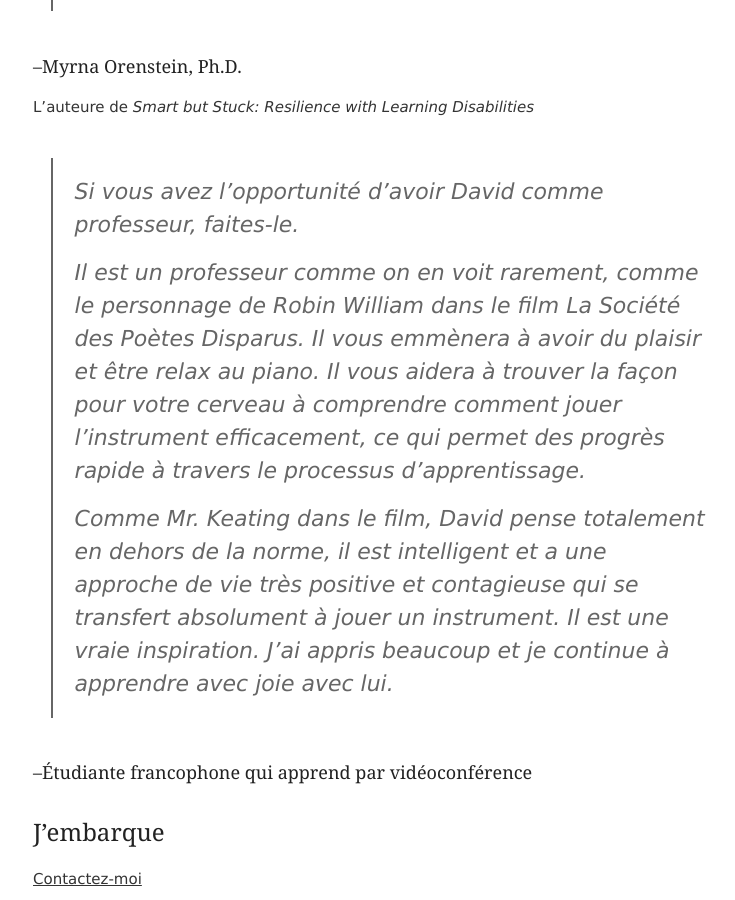
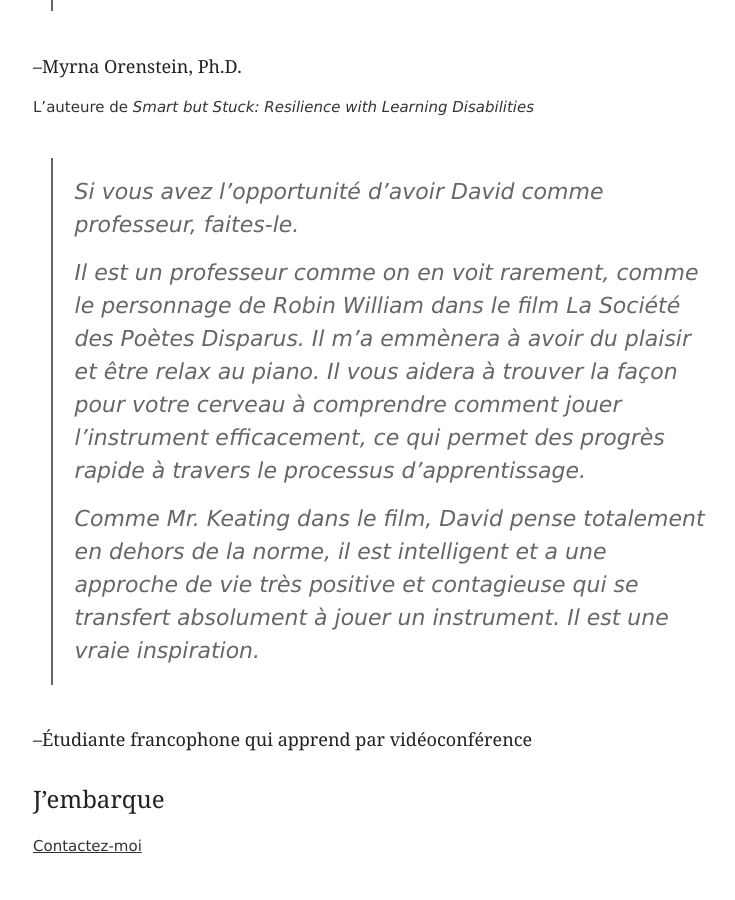
Before and after one commit to summerhays/piano-time, a Jekyll site: the page built from a_propos.md, in a window 1280 px wide and 900 px high, scrolled down 1154 px. Shown: the whole window, without its empty margins (247-982 px from the left). Built offline with Jekyll 4.4.1, drawn with Linux system fonts in a browser that asks for light colours; some of the changed text lies outside the part shown.

```diff
--- a/a_propos.md
+++ b/a_propos.md
@@ -13,7 +13,7 @@ En plus, [j'accorde et je répare](https://accord.summerhays.net) les pianos.
 
 ### __Résultats__
 
-  > **Et moi, je pensais pas être capable à l'âge que j'ai**
+  > **Et moi, je pensais pas être capable à l'âge que j'ai.**
   >
   > Depuis bien trop longtemps, le piano était un instrument frustrant pour moi. Maintenant, je me concentre sur le plaisir de la musique.
   >
@@ -28,9 +28,9 @@ L'auteure de _Smart but Stuck: Resilience with Learning Disabilities_
 
   > Si vous avez l'opportunité d'avoir David comme professeur, faites-le.
   >
-  > Il est un professeur comme on en voit rarement, comme le personnage de Robin William dans le film La Société des Poètes Disparus. Il vous emmènera à avoir du plaisir et être relax au piano. Il vous aidera à trouver la façon pour votre cerveau à comprendre comment jouer l'instrument efficacement, ce qui permet des progrès rapide à travers le processus d'apprentissage.
+  > Il est un professeur comme on en voit rarement, comme le personnage de Robin William dans le film La Société des Poètes Disparus. Il m'a emmènera à avoir du plaisir et être relax au piano. Il vous aidera à trouver la façon pour votre cerveau à comprendre comment jouer l'instrument efficacement, ce qui permet des progrès rapide à travers le processus d'apprentissage.
   >
-  > Comme Mr. Keating dans le film, David pense totalement en dehors de la norme, il est intelligent et a une approche de vie très positive et contagieuse qui se transfert absolument à jouer un instrument. Il est une vraie inspiration. J'ai appris beaucoup et je continue à apprendre avec joie avec lui.
+  > Comme Mr. Keating dans le film, David pense totalement en dehors de la norme, il est intelligent et a une approche de vie très positive et contagieuse qui se transfert absolument à jouer un instrument. Il est une vraie inspiration.
 
 
 ##### --Étudiante francophone qui apprend par vidéoconférence
```
